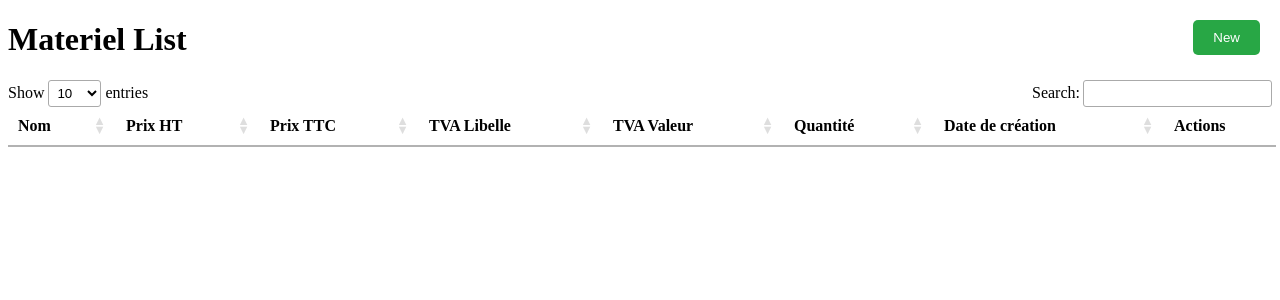
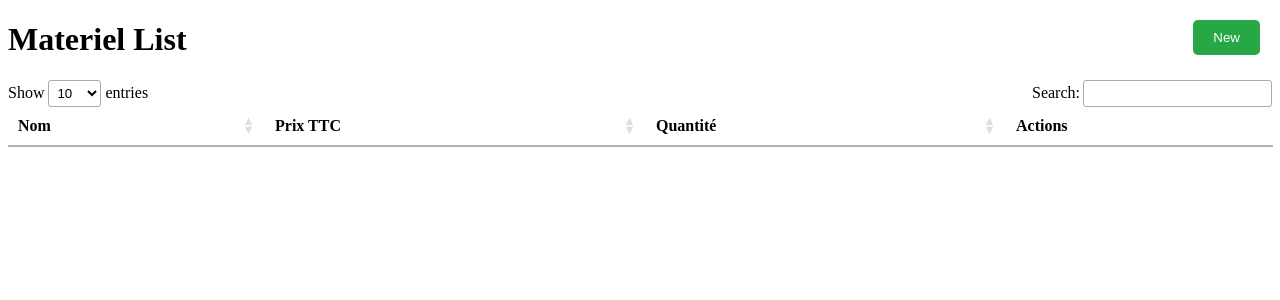
Before and after one commit to ErikTellier/Exo-Beware, a Symfony app: template templates/materiel/index.html.twig in a window 1280 px wide. Shown: the top 300 px of the page. Run offline with Twig, Linux system fonts and the light colour scheme; the template is opened without the code that fills it, so the values that code supplies are empty; some libraries are stand-ins or nearby versions.

Commit message:
Fixed popup

```diff
--- a/templates/materiel/index.html.twig
+++ b/templates/materiel/index.html.twig
@@ -70,12 +70,8 @@
             <tr>
                 <th style="display:none;">ID</th> <!-- Colonne cachée pour l'ID -->
                 <th>Nom</th>
-                <th>Prix HT</th>
                 <th>Prix TTC</th>
-                <th>TVA Libelle</th>
-                <th>TVA Valeur</th>
                 <th>Quantité</th>
-                <th>Date de création</th>
                 <th>Actions</th>
             </tr>
         </thead>
@@ -100,12 +96,8 @@
                 "columns": [
                     { "data": "id", "visible": false },
                     { "data": "nom" },
-                    { "data": "prixHT" , "type": "num" },
                     { "data": "prixTTC" , "type": "num" },
-                    { "data": "tvaLibelle" },  // Column for TVA libelle
-                    { "data": "tvaValeur", "type": "num"  },
                     { "data": "quantite" , "type": "num" },
-                    { "data": "creationDate", "type": "date"  },
                     {   // Add buttons for each row
                         "data": null,
                         "orderable": false,  // Désactive le tri
@@ -130,13 +122,16 @@
 
         // Event handler for view button
         $(document).on('click', '.view-btn', function() {
-                var rowId = $(this).data('id');
-                // Fetch row data and show modal
+            var materielId = $(this).data('id'); // Récupère l'ID du matériel depuis l'attribut data-id
+
+            // Effectue une requête Ajax pour récupérer les détails de l'élément spécifique
             $.ajax({
-                    url: '{{ path('materiel_data') }}',
+                url: `/materiel/${materielId}`, // URL pour récupérer les données de l'élément avec cet ID
                 method: 'GET',
                 success: function(response) {
-                        var rowData = response.data.find(item => item.nom === rowId);
+                    var rowData = response; // Assure-toi que le serveur retourne les détails d'un seul élément
+
+                    // Créer le contenu à afficher dans la popup
                     var details = `
                         <p>Nom: ${rowData.nom}</p>
                         <p>Prix HT: ${rowData.prixHT}</p>
@@ -146,9 +141,12 @@
                         <p>Quantité: ${rowData.quantite}</p>
                         <p>Date de création: ${rowData.creationDate}</p>
                     `;
-                        $('#materielDetails').html(details);
+                    $('#materielDetails').html(details); // Injecter les détails dans la modal
                     $('#overlay').show();
                     $('#materielModal').show();
+                },
+                error: function() {
+                    alert('Erreur lors de la récupération des données du matériel.');
                 }
             });
         });
```
Also changed, not shown: src/Controller/MaterielController.php (+15 -0 lines), README.md. Lines whose indentation alone changed are shown as unchanged.
